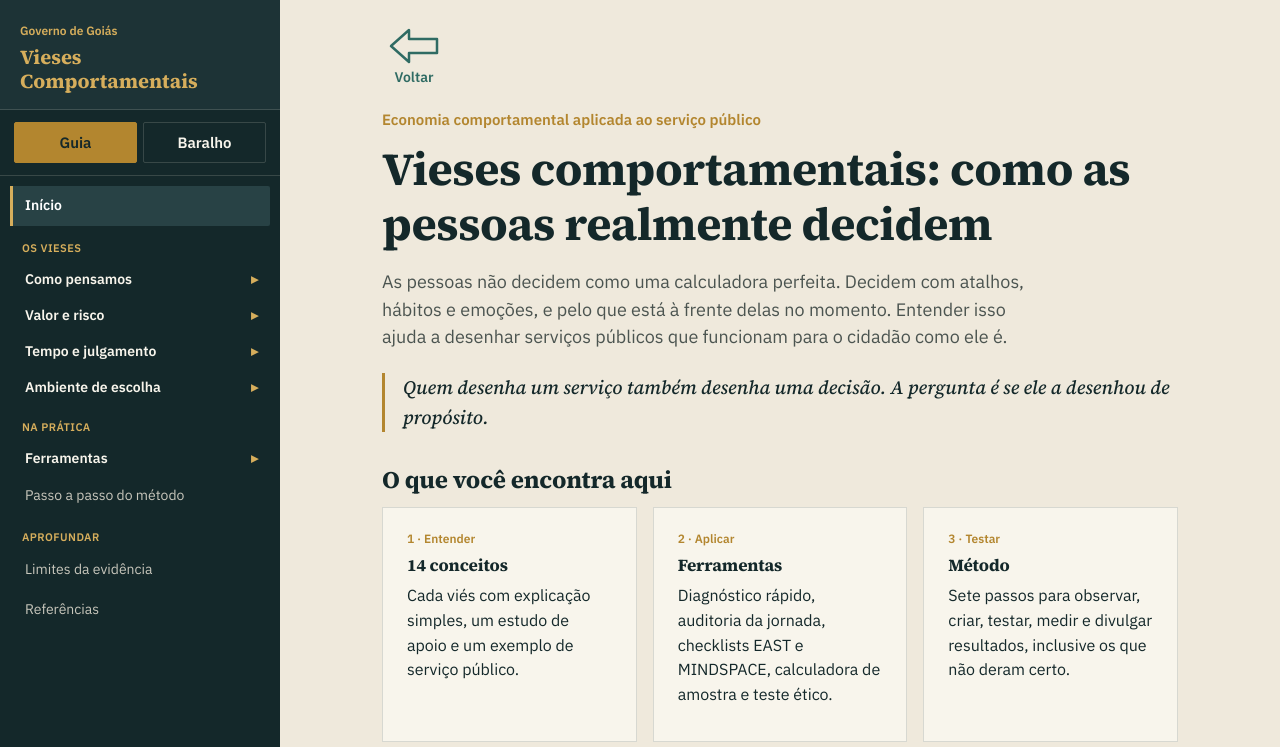
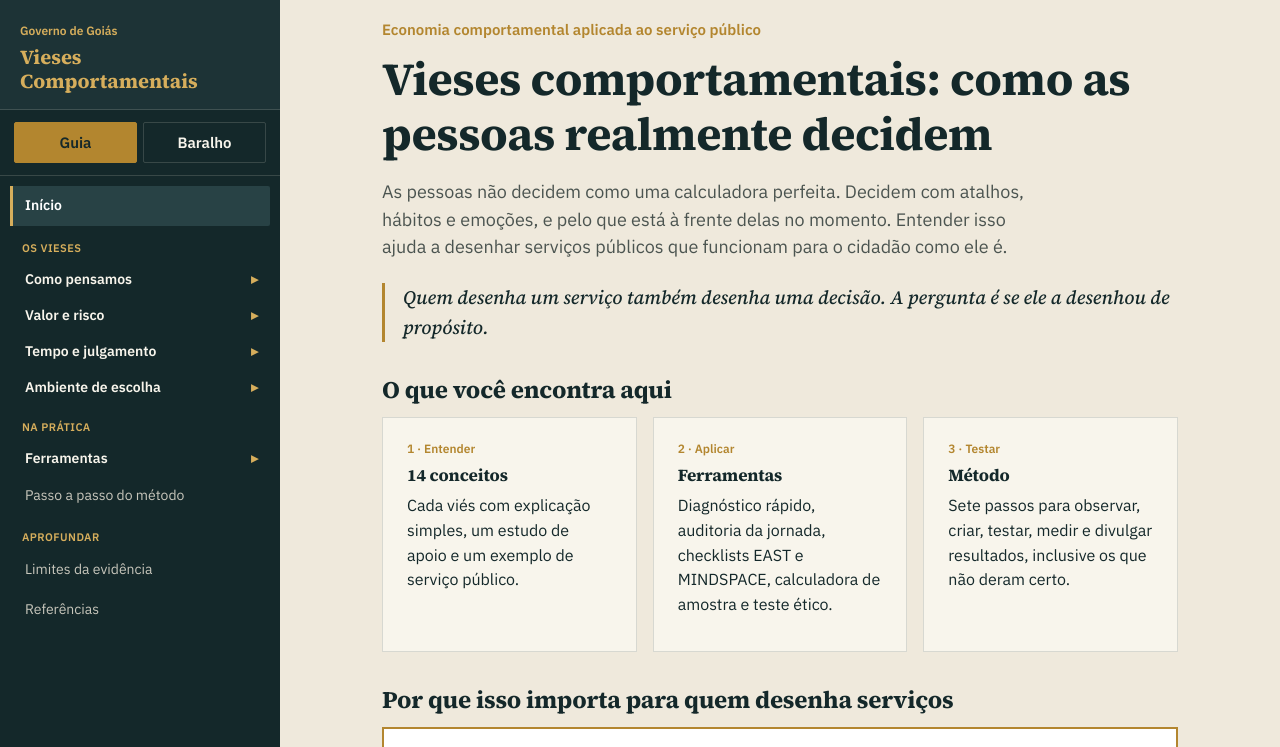
Before and after one commit to oliverher/vieses-comportamentais, a plain HTML site: page index.html in a window 1280 px wide. Shown: the top 747 px of the page. Drawn offline with Linux system fonts and the light colour scheme.

Commit message:
Voltar: oculto na página inicial e na cor #B6883A
Co-Authored-By: Claude Sonnet 5.5 <noreply@anthropic.com>

```diff
--- a/app.js
+++ b/app.js
@@ -288,6 +288,8 @@
     el.innerHTML = html;
     if (init) init();
     window.marcarMenu(h);
+    var vw = document.querySelector(".voltar-wrap");
+    if (vw) vw.hidden = (h === "inicio");
     var t = $("h1", el);
     window.scrollTo(0, 0);
     if (t) { t.focus({ preventScroll: true }); }
--- a/style.css
+++ b/style.css
@@ -184,10 +184,12 @@ dialog::backdrop{background:rgba(10,22,24,.7)}
 /* botão voltar */
 .voltar-wrap{max-width:860px;margin:0 auto;padding:22px 32px 0}
 .voltar-wrap.wide{max-width:1180px}
-.voltar{display:inline-flex;flex-direction:column;align-items:center;gap:2px;background:none;border:0;cursor:pointer;color:var(--trust);font-size:14px;font-weight:600;padding:4px 6px;border-radius:2px}
-.voltar:hover{color:var(--seal)}
+.voltar{display:inline-flex;flex-direction:column;align-items:center;gap:2px;background:none;border:0;cursor:pointer;color:#B6883A;font-size:14px;font-weight:600;padding:4px 6px;border-radius:2px}
+.voltar:hover{color:var(--ink)}
 .voltar:focus-visible{outline:2px solid var(--seal);outline-offset:3px}
 .voltar+*{margin:0}
 .voltar-wrap+.wrap{padding-top:18px}
 @media (max-width:900px){.voltar-wrap{padding:16px 18px 0}}
 @media print{.voltar-wrap{display:none}}
+
+.voltar-wrap[hidden]{display:none}
```
